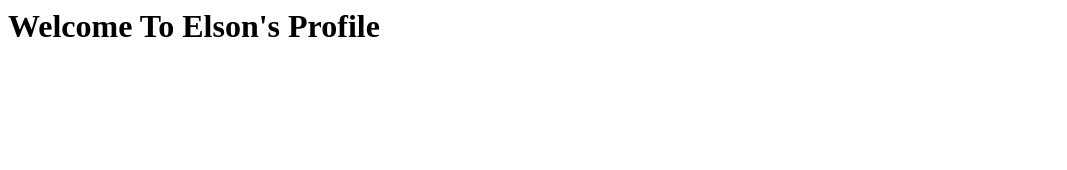
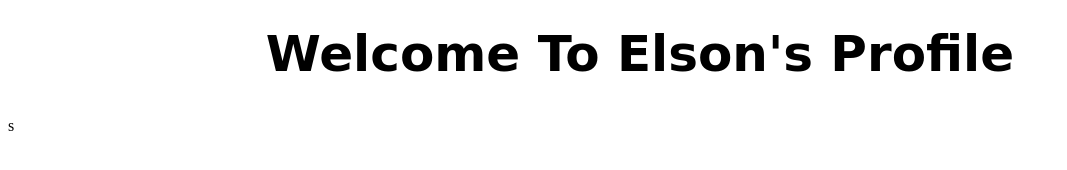
Before and after one commit to Elson0129/Elson0129.github.io, a plain HTML site: page index.html in a window 1280 px wide. Shown: the whole page, without its empty margins (0-1067 px from the left). Drawn offline with Linux system fonts and the light colour scheme.

Commit message:
Changes made to index.html and checking in image

```diff
--- a/index.html
+++ b/index.html
@@ -3,8 +3,9 @@
     <title>Elson's Profile</title>
   </head>
   <body>
-    <div class="heading-container">
-      <h1> Welcome To Elson's Profile </h1>
+    <div class="heading-container" style="text-align: center;">
+      <h1 style="margin-top: 25px; font-size: 50px; font-family: cursive;"> Welcome To Elson's Profile </h1>
     </div>
   </body>
 </html>
+s
```
Also changed, not shown: images/blue sky.jpg (added).
